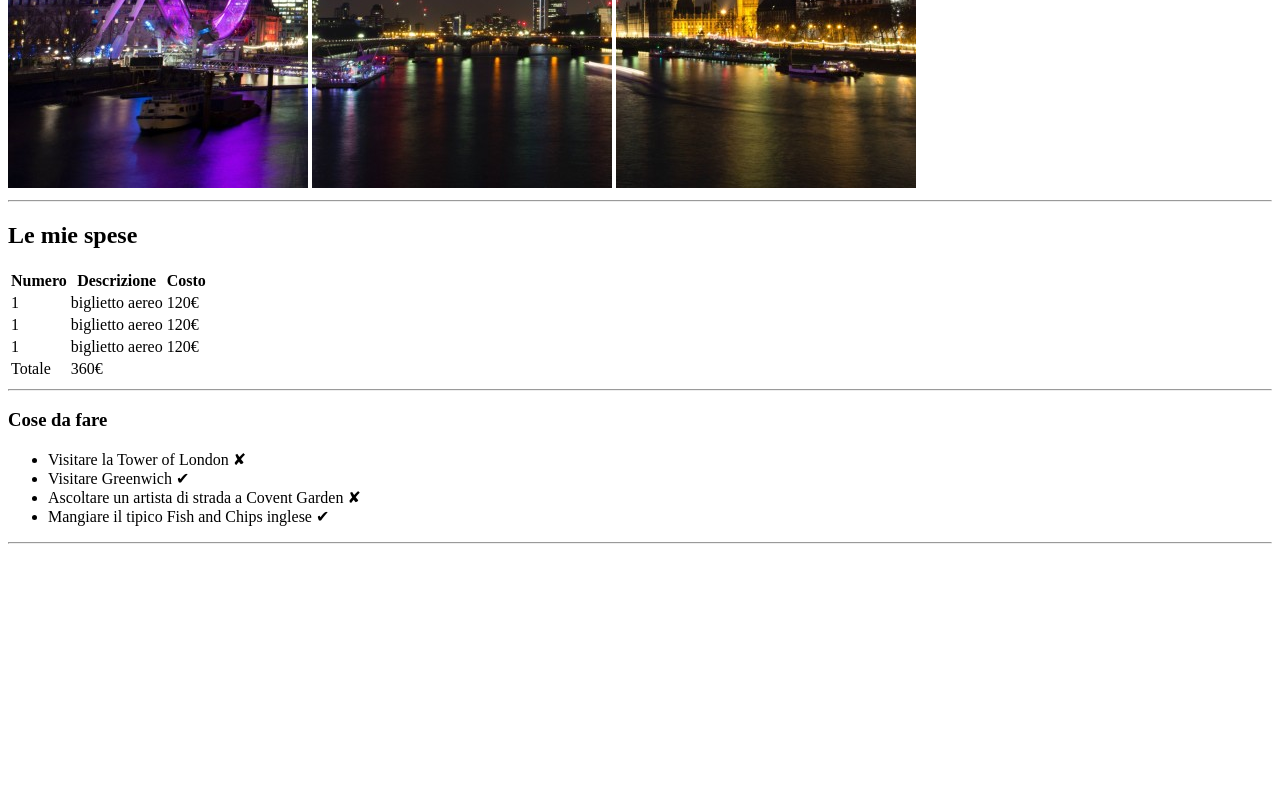
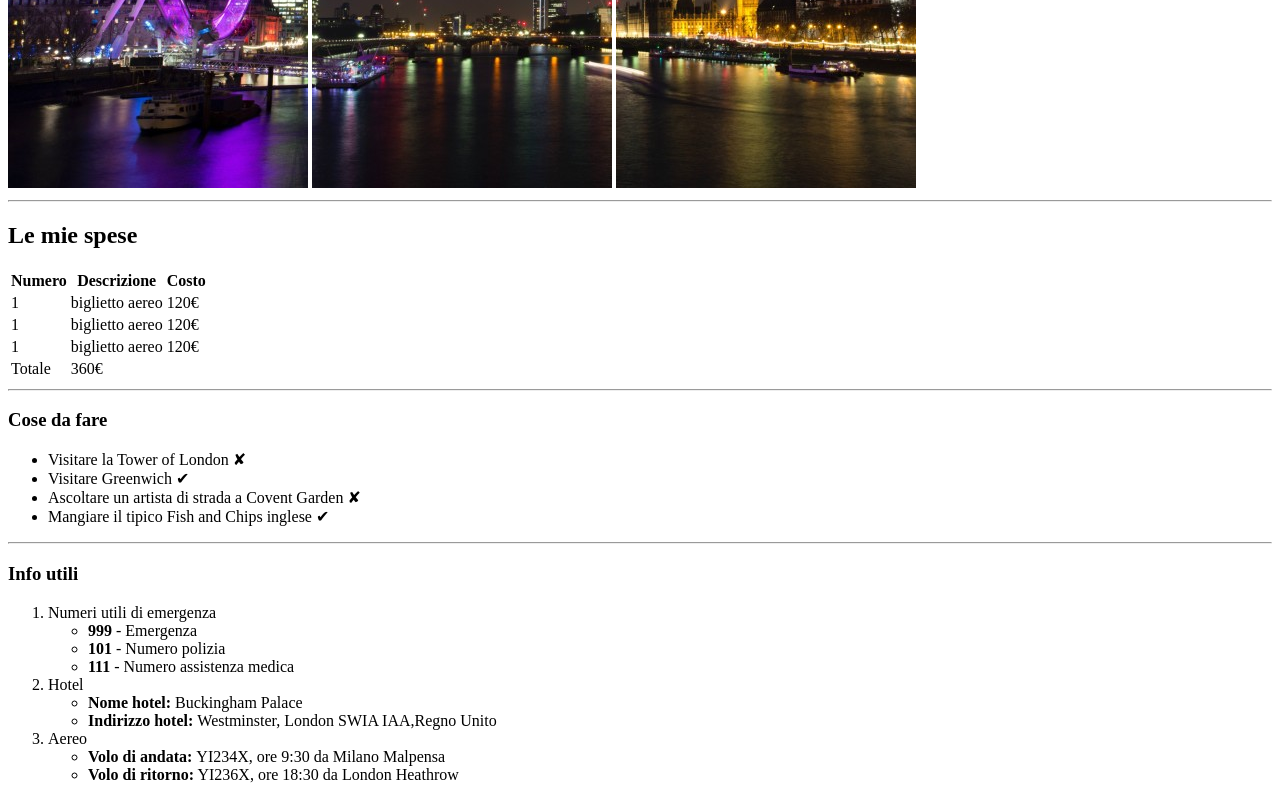
Before and after one commit to Eustache97/html-london-trip, a plain HTML site: page index.html in a window 1280 px wide. Shown: the part 492-1292 px from the top of the page. Before the commit the page ends 1044 px from the top, so only its background shows below. Drawn offline with Linux system fonts and the light colour scheme.

Commit message:
ho completato la terza sezione del main in cui c'è la lista ordinata annidata

```diff
--- a/index.html
+++ b/index.html
@@ -22,7 +22,6 @@
         <!--inizio setione1-->
         <section>
             <h2>Le mie spese</h2>
-
             <!--inizio tabella-->
             <table>
                 <!--inizio intestazione tabella-->
@@ -64,6 +63,7 @@
         </section>
         <!--fine sezione1-->
         <hr>
+
         <!--inizio serzione2-->
         <section>
             <h3>Cose da fare</h3>
@@ -80,10 +80,38 @@
         <hr>
 
         <!--inizio sezione3-->
-        <section></section>
+        <section>
+            <h3>Info utili</h3>
+            <!--inizio lista ordinata annidata-->
+            <ol>
+                <li> Numeri utili di emergenza
+                    <ul>
+                        <li><strong>999 </strong>- Emergenza</li>
+                        <li><strong>101 </strong>- Numero polizia</li>
+                        <li><strong>111 </strong>- Numero assistenza medica</li>
+                    </ul>
+                </li>
+                <li> Hotel
+                    <ul>
+                        <li><strong>Nome hotel: </strong> Buckingham Palace</li>
+                        <li><strong>Indirizzo hotel: </strong> Westminster, London SWIA IAA,Regno Unito</li>
+                    </ul>
+                </li>
+                <li> Aereo
+                    <ul>
+                        <li><strong>Volo di andata: </strong> YI234X, ore 9:30 da Milano Malpensa</li>
+                        <li><strong>Volo di ritorno:</strong> YI236X, ore 18:30 da London Heathrow</li>
+                    </ul>
+                </li>
+            </ol>
+            <!--fine  lista ordinata annidata-->
+        </section>
         <!--fine sezione3-->
+
         <!--inizio sezione4-->
-        <section></section>
+        <section>
+
+        </section>
         <!--fine sezione4-->
     </main>
     <!--finisce il main-->
```
